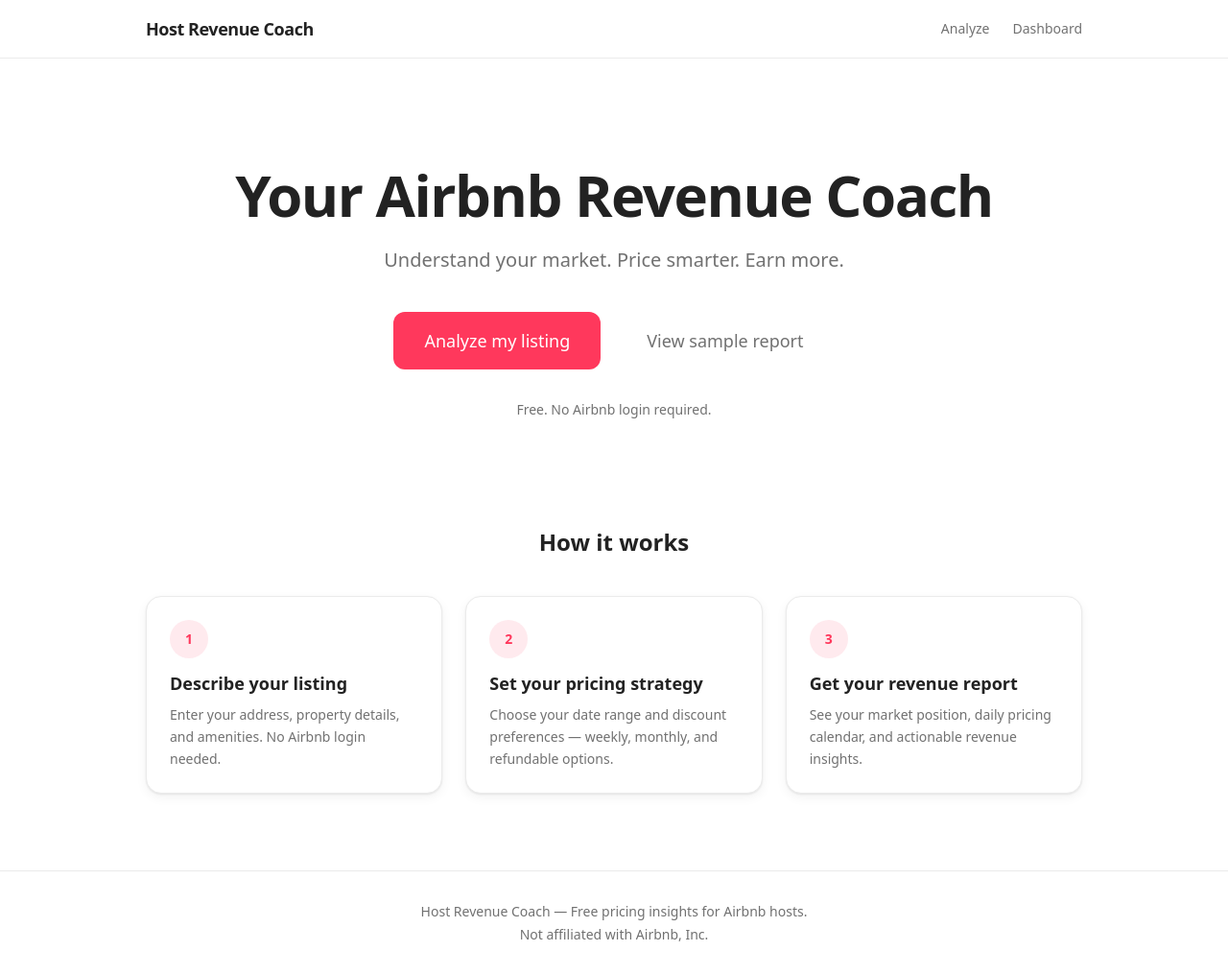
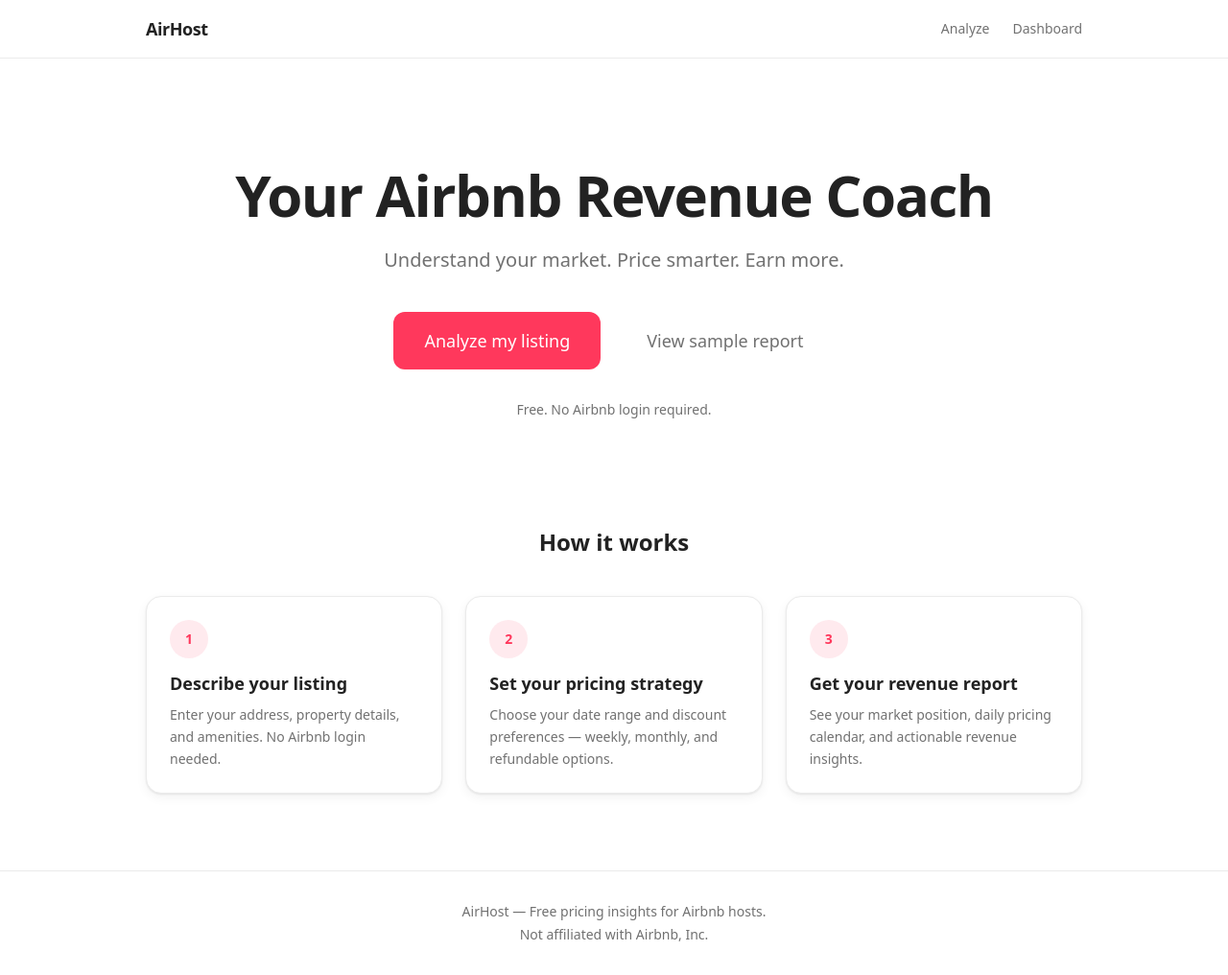
Before and after one commit to spencer9714/airahost, a Next.js app: page / in a window 1280 px wide. Shown: the whole page at 96% size. Built offline with nearby package versions, Linux system fonts and the light colour scheme.

Commit message:
change to aira host

```diff
--- a/src/app/layout.tsx
+++ b/src/app/layout.tsx
@@ -10,7 +10,7 @@
 });
 
 export const metadata: Metadata = {
-  title: "Host Revenue Coach — Airbnb Pricing Advisor",
+  title: "AirHost — Airbnb Pricing Advisor",
   description:
     "Understand your market. Price smarter. Earn more. Free AI-powered revenue coaching for Airbnb hosts.",
 };
--- a/src/components/Footer.tsx
+++ b/src/components/Footer.tsx
@@ -2,7 +2,7 @@
   return (
     <footer className="border-t border-border py-8">
       <div className="mx-auto max-w-5xl px-6 text-center text-sm text-muted">
-        <p>Host Revenue Coach — Free pricing insights for Airbnb hosts.</p>
+        <p>AirHost — Free pricing insights for Airbnb hosts.</p>
         <p className="mt-1">Not affiliated with Airbnb, Inc.</p>
       </div>
     </footer>
--- a/src/components/Header.tsx
+++ b/src/components/Header.tsx
@@ -5,7 +5,7 @@
     <header className="border-b border-border">
       <div className="mx-auto flex max-w-5xl items-center justify-between px-6 py-4">
         <Link href="/" className="text-lg font-semibold tracking-tight">
-          Host Revenue Coach
+          AirHost
         </Link>
         <nav className="flex items-center gap-6 text-sm text-muted">
           <Link href="/tool" className="transition-colors hover:text-foreground">
```
Also changed, not shown: 6 other files (tests, documents, lock files or other folders).
